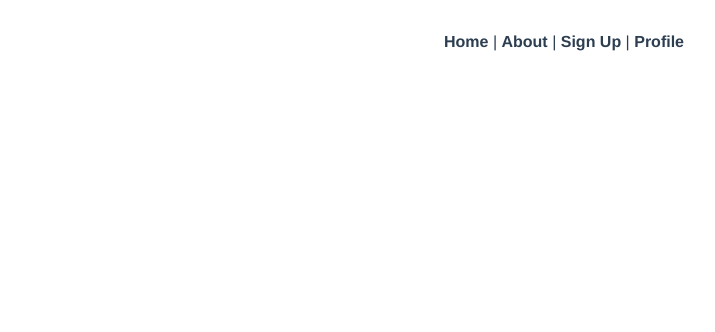
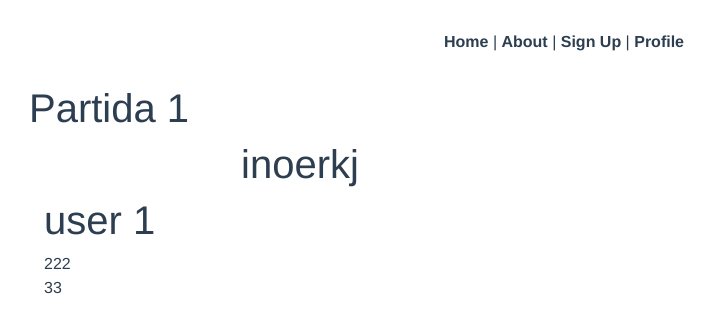
Before and after one commit to danHeron1/148781, a Vue app in the folder practiquishaa_vue/: page /Juego in a window 1280 px wide. Shown: the top 332 px of the page, without its empty margins (76-791 px from the left). Built offline with nearby package versions, Linux system fonts and the light colour scheme.

Commit message:
Clase 3/5/2020
Avance piedra papel o tijeras

```diff
--- /dev/null
+++ b/practiquishaa_vue/src/components/Juego/UserArena.vue
@@ -0,0 +1,24 @@
+<template>
+  <section>
+    <div class="row">
+      <h1>user 1</h1>
+    </div>
+    <div class="row">222</div>
+    <div class="row">33</div>
+  </section>
+</template>
+
+<script lang="js" >
+export default {
+  name: 'UserArena',
+  data () {
+    return {
+      options: {
+        t: '✌',
+        pp: '🖐',
+        p: '👊'
+      }
+    }
+  }
+}
+</script>
--- a/practiquishaa_vue/src/components/LoginForm.vue
+++ b/practiquishaa_vue/src/components/LoginForm.vue
@@ -75,7 +75,7 @@
 
 <script lang="js">
 import Auth from '@/config/auth.js'
-import AlertComponent from './helpers/Alerts'
+import AlertComponent from '@/components/Helpers/Alerts'
 export default {
   name: 'LoginForm',
   components: { AlertComponent
--- a/practiquishaa_vue/src/router/index.js
+++ b/practiquishaa_vue/src/router/index.js
@@ -4,6 +4,7 @@ import Home from '../views/Home.vue'
 import Login from '../views/Login.vue'
 import SignUp from '../views/SignUp.vue'
 import Profile from '../views/Profile.vue'
+import Juego from '../views/Juego/Juego.vue'
 
 Vue.use(VueRouter)
 
@@ -41,6 +42,11 @@ const routes = [
     path: '/Profile',
     name: 'Profile',
     component: Profile
+  },
+  {
+    path: '/Juego',
+    name: 'juego',
+    component: Juego
   }
 ]
 
--- /dev/null
+++ b/practiquishaa_vue/src/views/Juego/Juego.vue
@@ -0,0 +1,24 @@
+<template>
+  <section style="width: 80%;margin-left: 15vh;">
+    <div class="row">
+      <h1>Partida 1</h1>
+    </div>
+    <div class="col col-sm-6">
+      <h1>inoerkj</h1>
+    </div>
+    <div class="col col-sm-6">
+      <h2></h2>
+      <UserArena>3</UserArena>
+    </div>
+  </section>
+
+</template>
+
+<script lang="js">
+import UserArena from '@/components/Juego/UserArena'
+export default {
+  name: 'Arena',
+  components: {
+    UserArena
+  } }
+</script>
```
